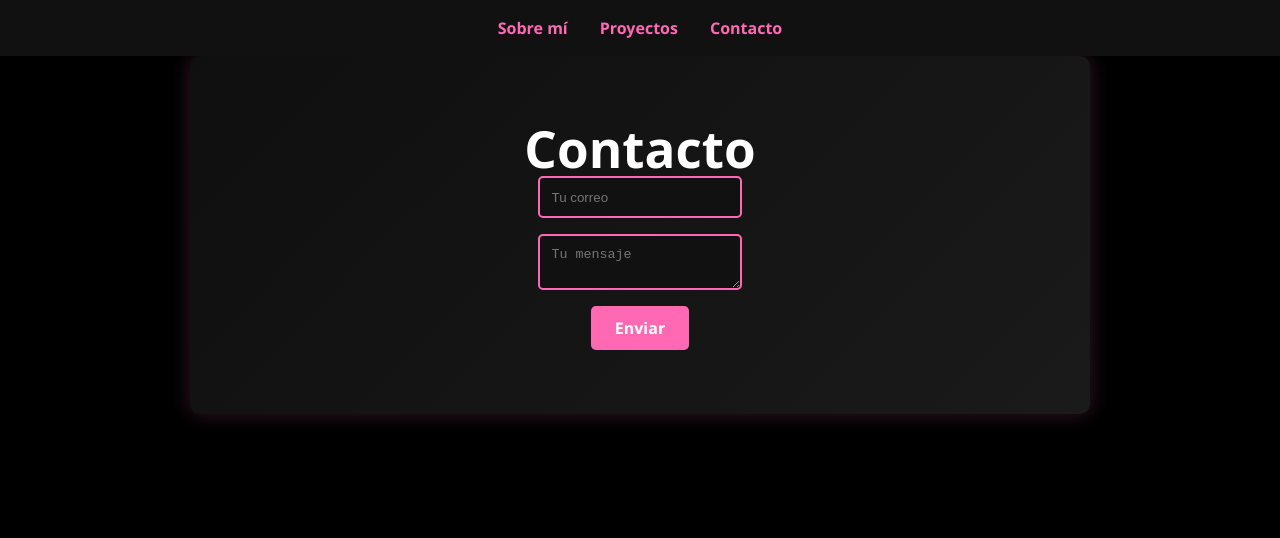
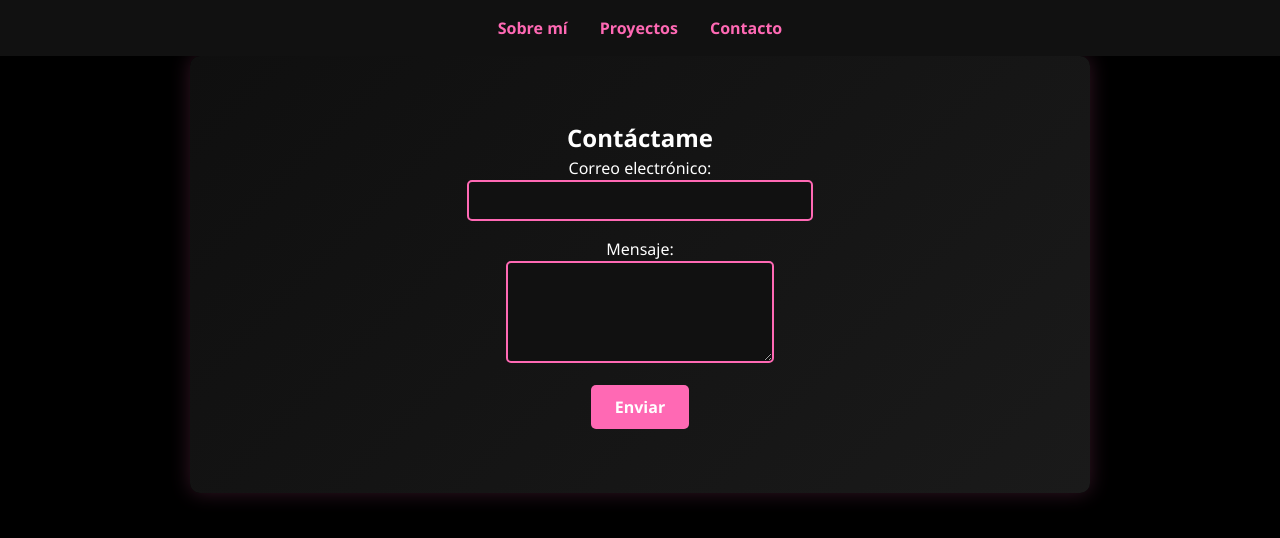
Before and after one commit to gonzalocg123/mi-portfolio, a React (Vite) app: page /#/contacto in a window 1280 px wide. Shown: the top 538 px of the page. Built offline with nearby package versions, Linux system fonts and the light colour scheme.

Commit message:
Nueva versión con  envio de correo funcional

```diff
--- a/package.json
+++ b/package.json
@@ -4,6 +4,7 @@
   "version": "0.0.0",
   "type": "module",
   "dependencies": {
+    "@emailjs/browser": "^4.4.1",
     "@types/react-router-dom": "^5.3.3",
     "react": "^19.1.1",
     "react-dom": "^19.1.1",
--- a/src/pages/Contacto.tsx
+++ b/src/pages/Contacto.tsx
@@ -1,37 +1,70 @@
-import React, { useState } from 'react';
+import { useRef } from "react";
+import emailjs from "@emailjs/browser";
 
-const Contacto: React.FC = () => {
-  const [correo, setCorreo] = useState('');
-  const [mensaje, setMensaje] = useState('');
+export default function Contacto() {
+  const form = useRef<HTMLFormElement>(null);
 
-  const handleSubmit = (e: React.FormEvent) => {
+  const sendEmail = (e: React.FormEvent) => {
     e.preventDefault();
-    alert(`Mensaje enviado!\nCorreo: ${correo}\nMensaje: ${mensaje}`);
-    setCorreo('');
-    setMensaje('');
+
+    if (!form.current) return;
+
+    emailjs
+      .sendForm(
+        "service_tjy0i4c",   // <-- tu Service ID en EmailJS
+        "template_1kmzac5",        // <-- tu Template ID en EmailJS
+        form.current,
+        "8bA3vX_P_754eblME"          // <-- tu Public Key en EmailJS
+      )
+      .then(
+        (result) => {
+          console.log(result.text);
+          alert("✅ Correo enviado con éxito");
+          form.current?.reset();
+        },
+        (error) => {
+          console.error(error.text);
+          alert("❌ Hubo un error al enviar el correo");
         }
+      );
+  };
 
   return (
-    <section className="contacto">
-      <h1>Contacto</h1>
-      <form onSubmit={handleSubmit}>
+    <section className="flex flex-col items-center justify-center min-h-screen bg-black text-white px-4">
+      <h2 className="text-3xl font-bold mb-6 text-pink-400">Contáctame</h2>
+
+      <form
+        ref={form}
+        onSubmit={sendEmail}
+        className="flex flex-col gap-4 w-full max-w-md bg-gray-900 p-6 rounded-lg shadow-lg"
+      >
+        <label className="flex flex-col text-white">
+          Correo electrónico:
           <input
             type="email"
-          placeholder="Tu correo"
-          value={correo}
-          onChange={(e) => setCorreo(e.target.value)}
+            name="user_email"
             required
+            className="mt-2 p-2 rounded bg-gray-800 text-white border border-pink-400 focus:outline-none focus:ring-2 focus:ring-pink-500"
           />
+        </label>
+
+        <label className="flex flex-col text-white">
+          Mensaje:
           <textarea
-          placeholder="Tu mensaje"
-          value={mensaje}
-          onChange={(e) => setMensaje(e.target.value)}
+            name="message"
             required
+            rows={5}
+            className="mt-2 p-2 rounded bg-gray-800 text-white border border-pink-400 focus:outline-none focus:ring-2 focus:ring-pink-500"
           />
-        <button type="submit">Enviar</button>
+        </label>
+
+        <button
+          type="submit"
+          className="bg-pink-500 text-white py-2 px-4 rounded-lg hover:bg-pink-600 transition-transform transform hover:scale-105"
+        >
+          Enviar
+        </button>
       </form>
     </section>
   );
 }
-
-export default Contacto;
```
Also changed, not shown: 1 other file (tests, documents, lock files or other folders). Lines whose indentation alone changed are shown as unchanged.
